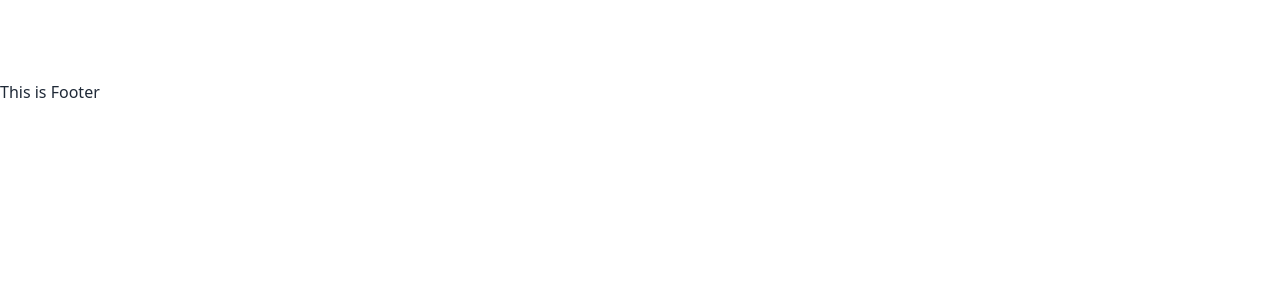
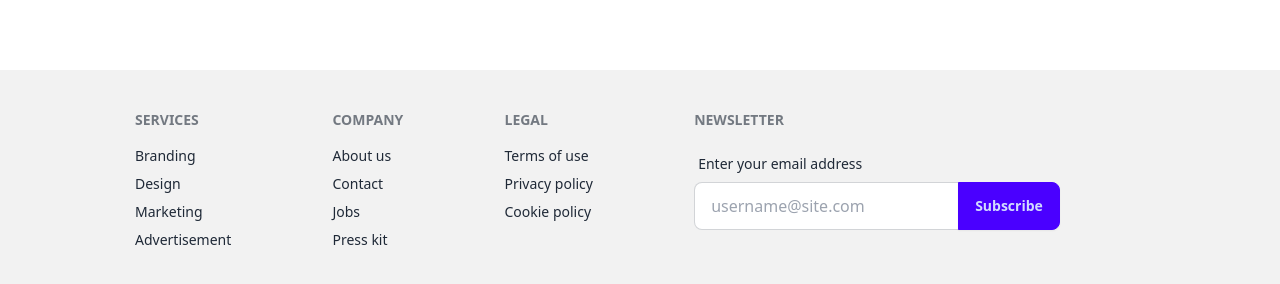
Before and after one commit to muinuddin-sm12/ApexPlace, a React (Vite) app: page / in a window 1280 px wide. Shown: the part 1902-2186 px from the top of the page. Before the commit the page ends 2006 px from the top, so only its background shows below. Built offline with nearby package versions, Linux system fonts and the light colour scheme.

Commit message:
Footer section added

```diff
--- a/src/components/Estates.jsx
+++ b/src/components/Estates.jsx
@@ -1,24 +1,23 @@
 import { useLoaderData } from "react-router-dom";
 import Estate from "./Estate";
 
-
 const Estates = () => {
-    const estates = useLoaderData();
-    // console.log(estateData)
-    return (
-        <section className="max-w-[1440px] py-10 mx-auto px-4 md:px-[135px] sm:py-12 mb-10">
+  const estates = useLoaderData();
+  // console.log(estateData)
+  return (
+    <section className="max-w-[1440px] py-10 mx-auto px-4 md:px-[135px] sm:py-12 mb-6">
       <div className="container mx-auto space-y-8">
         <div className="space-y-2 text-center">
-          <h2 className="text-3xl font-bold">Estate Section</h2>
+          <h2 className="text-[28px] font-semibold">Estate Section</h2>
         </div>
         <div className="grid grid-cols-1  gap-x-4 gap-y-4 md:grid-cols-2 lg:grid-cols-3">
-          {
-            estates.map((estate)=> <Estate key={estate.id} estate={estate}></Estate>)
-          }
+          {estates.map((estate) => (
+            <Estate key={estate.id} estate={estate}></Estate>
+          ))}
         </div>
       </div>
     </section>
-    );
+  );
 };
 
 export default Estates;
--- a/src/components/Footer.jsx
+++ b/src/components/Footer.jsx
@@ -1,11 +1,42 @@
-
-
 const Footer = () => {
-    return (
-        <div>
-            This is Footer
-        </div>
-    );
+  return (
+    <div className=" w-full bg-base-200">
+      <footer className="max-w-[1440px] mx-auto  footer p-10 md:px-[135px] text-base-content">
+  <nav>
+    <h6 className="footer-title">Services</h6>
+    <a className="link link-hover">Branding</a>
+    <a className="link link-hover">Design</a>
+    <a className="link link-hover">Marketing</a>
+    <a className="link link-hover">Advertisement</a>
+  </nav>
+  <nav>
+    <h6 className="footer-title">Company</h6>
+    <a className="link link-hover">About us</a>
+    <a className="link link-hover">Contact</a>
+    <a className="link link-hover">Jobs</a>
+    <a className="link link-hover">Press kit</a>
+  </nav>
+  <nav>
+    <h6 className="footer-title">Legal</h6>
+    <a className="link link-hover">Terms of use</a>
+    <a className="link link-hover">Privacy policy</a>
+    <a className="link link-hover">Cookie policy</a>
+  </nav>
+  <form>
+    <h6 className="footer-title">Newsletter</h6>
+    <fieldset className="form-control w-80">
+      <label className="label">
+        <span className="label-text">Enter your email address</span>
+      </label>
+      <div className="join">
+        <input type="text" placeholder="username@site.com" className="input input-bordered join-item" />
+        <button className="btn btn-primary join-item">Subscribe</button>
+      </div>
+    </fieldset>
+  </form>
+</footer>
+    </div>
+  );
 };
 
 export default Footer;
```
